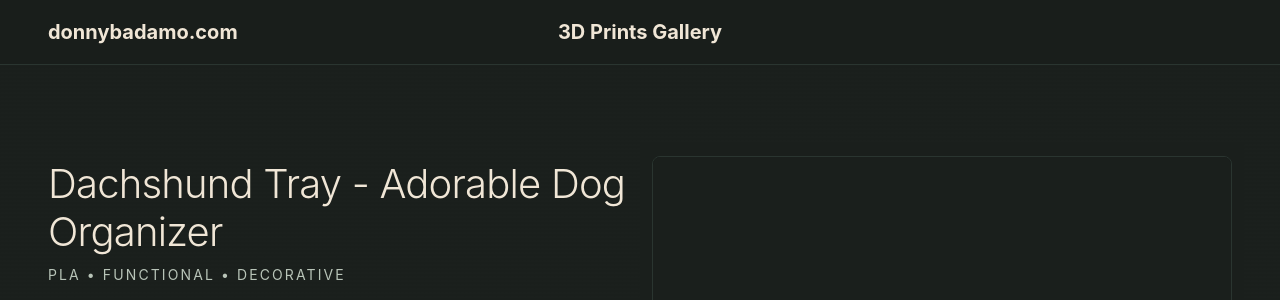
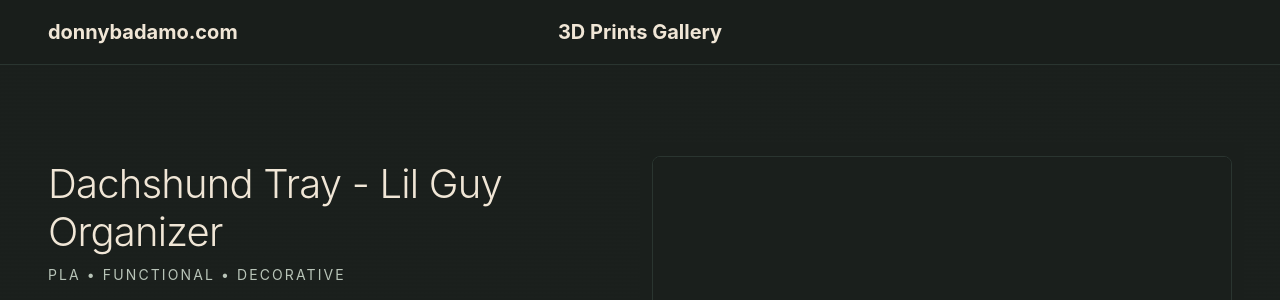
Before and after one commit to donnybadamo/publicwebsite, a website: page prints/index.html in a window 1280 px wide. Shown: the top 300 px of the page. Drawn offline with nearby package versions, Linux system fonts and the light colour scheme; no server answers.

Commit message:
Update dog print title to 'Dachshund Tray - Lil Guy Organizer'

```diff
--- a/prints/index.html
+++ b/prints/index.html
@@ -994,7 +994,7 @@
         <div class="print-item mb-5" data-print-id="dog">
           <div class="row g-4 align-items-center">
             <div class="col-lg-6 print-info">
-              <h2 class="print-title">Dachshund Tray - Adorable Dog Organizer</h2>
+              <h2 class="print-title">Dachshund Tray - Lil Guy Organizer</h2>
               <div class="print-meta">PLA • Functional • Decorative</div>
               <p class="print-description">A charming dachshund-shaped tray that combines functionality with adorable design. This delightful organizer features the distinctive elongated body of a dachshund, creating a unique and practical storage solution. Perfect for holding small items, office supplies, or serving as an eye-catching decorative piece. The design showcases intricate details that capture the beloved breed's characteristic features. <a href="https://makerworld.com/en/models/2091553-dachshund-tray-adorable-dog-organizer#profileId-2262586" target="_blank" rel="noopener noreferrer" style="color: var(--primary); text-decoration: none;">View on MakerWorld →</a></p>
 
```
